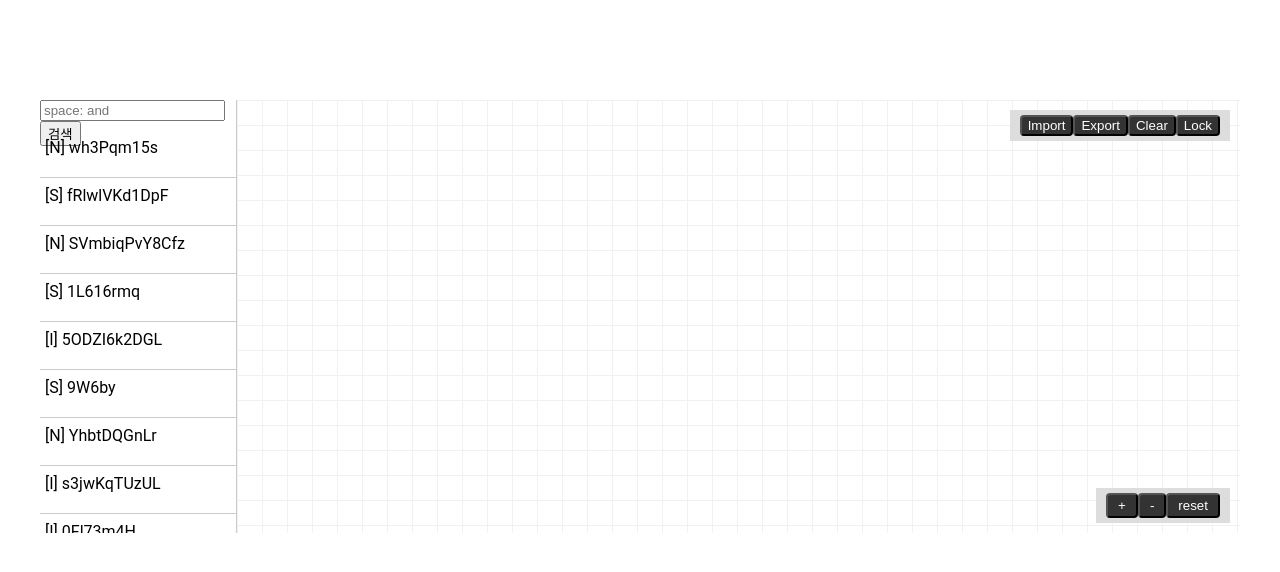
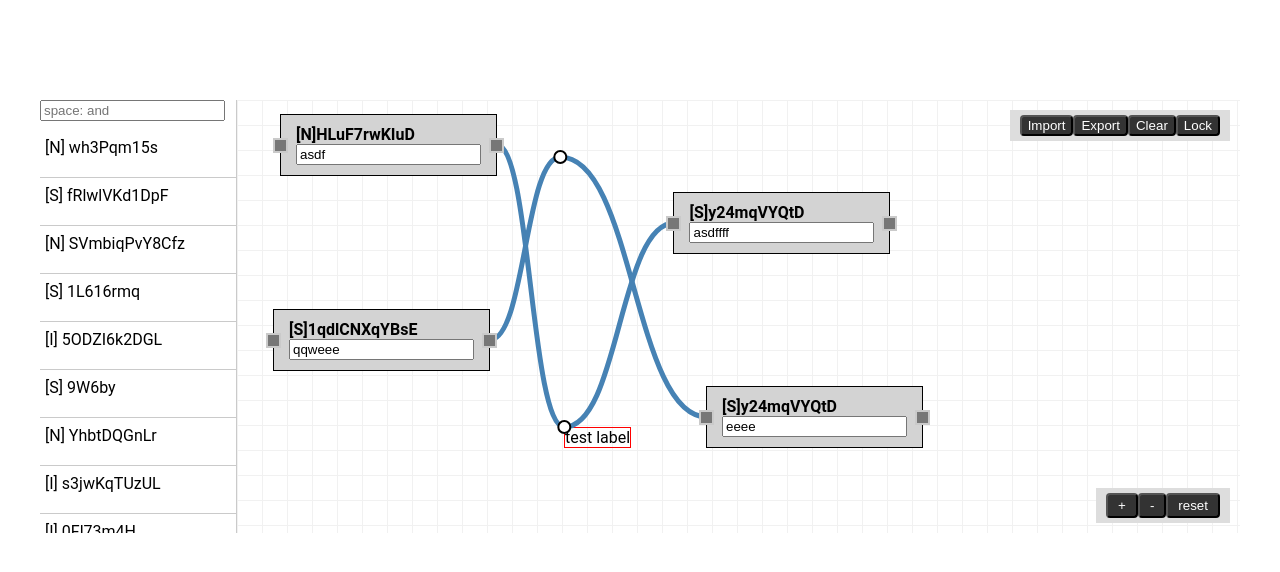
Before and after one commit to ImuruKevol/react-Drawflow, a React (Create React App) app: page / in a window 1280 px wide. Shown: the top 572 px of the page. Built offline with nearby package versions, Linux system fonts and the light colour scheme.

Commit message:
Modify: filter type logic fixed

```diff
--- a/src/App.js
+++ b/src/App.js
@@ -1,77 +1,56 @@
 import React, { useState, useEffect } from 'react';
 import Drawflow from './components/Drawflow/Drawflow';
-import { NODE_CATEGORY } from './common/Enum';
+import { LIST_TYPE, PAGE, RULES, RULES_LIST_TYPE } from './common/Enum';
 import mock from "./components/Drawflow/Mock";
 import './App.css';
 
-// TODO : 시연용 함수 구성. 배포 시에는 하나만 쓰기
 function App() {
-  const [current, setCurrent] = useState(NODE_CATEGORY.FILTER);
-  // original data list
-  const [dataList, setDataList] = useState({
-    [NODE_CATEGORY.FILTER]: null,
-    [NODE_CATEGORY.SINGLE]: null,
-    [NODE_CATEGORY.THRESHOLD]: null,
-  });
-  // cache; cacheing dataList.list
+  // TODO remove
+  const current = window.location.pathname.slice(1).length === 0?RULES.SINGLE:window.location.pathname.slice(1);
+  //* original data list
+  const [dataObj, setDataObj] = useState(null);
+  //* cache; cacheing dataObj.list
   // const [cache, setCache] = useState([]);
   const [canvasData, setCanvasData] = useState(null);
 
   useEffect(() => {
-    getInitData().then(data => {
-      setDataList(data);
+    mock.getFilters(PAGE[current]).then(data => {
+      setDataObj(data);
+      mock.getDummy().then(data => {
+        setCanvasData(data);
+      })
     });
-    mock.getDummy().then(data => {
-      setCanvasData(data);
-    })
   }, []);
 
-  const paging = {
-    [NODE_CATEGORY.FILTER]: 200,
-    [NODE_CATEGORY.SINGLE]: 1000,
-    [NODE_CATEGORY.THRESHOLD]: 1000,
+  const clearCurrent = () => {
+    setDataObj(null);
   }
 
-  const getInitData = async () => {
-    let result = {};
-    result[NODE_CATEGORY.FILTER] = await mock[NODE_CATEGORY.FILTER](paging[NODE_CATEGORY.FILTER]);
-    result[NODE_CATEGORY.SINGLE] = await mock[NODE_CATEGORY.SINGLE](paging[NODE_CATEGORY.SINGLE]);
-    result[NODE_CATEGORY.THRESHOLD] = await mock[NODE_CATEGORY.THRESHOLD](paging[NODE_CATEGORY.THRESHOLD]);
+  const getDataByScroll = async (searchWord = "") => {
+    //* get next data
+    let result = await mock.getFilters(PAGE[current], searchWord);
 
-    return result;
-  }
-
-  const clearCurrent = () => {
-    setDataList({
-      [current]: null,
+    setDataObj({
+      ...dataObj,
+      list: [...dataObj.list, ...result.list],
     });
   }
 
-  const getDataByScroll = async (searchWord = "") => {
-    // get next data
-    let result = await mock[current](paging[current], searchWord);
-
-    setDataList({
-      ...dataList,
-      [current]: {
-        ...dataList[current],
-        list: [...dataList[current].list, ...result.list],
-      }
-    });
-  }
+  const isInfinityScroll = RULES_LIST_TYPE[current] !== LIST_TYPE.FILTER;
 
   return (
     <div className="App">
-      {/* {current === NODE_CATEGORY.RULE && <button onClick={() => {setCurrent(NODE_CATEGORY.FILTER)}}>Fields</button>} */}
-      {/* {current === NODE_CATEGORY.FILTER && <button onClick={() => {setCurrent(NODE_CATEGORY.RULE)}}>Rules</button>} */}
+      {/* {current === LIST_TYPE.RULE && <button onClick={() => {setCurrent(LIST_TYPE.FILTER)}}>Fields</button>} */}
+      {/* {current === LIST_TYPE.FILTER && <button onClick={() => {setCurrent(LIST_TYPE.RULE)}}>Rules</button>} */}
+      {canvasData &&
       <Drawflow
-        type={current}
-        dataObj={dataList[current]}
+        type={RULES_LIST_TYPE[current]}
+        dataObj={dataObj}
         canvasData={canvasData}
         getDataByScroll={getDataByScroll}
         clearCurrent={clearCurrent}
-        infinityScroll={current !== NODE_CATEGORY.FILTER}
-      />
+        infinityScroll={isInfinityScroll}
+      />}
     </div>
   );
 }
--- a/src/common/Enum.js
+++ b/src/common/Enum.js
@@ -1,38 +1,60 @@
+import Nodes from "../components/Drawflow/Nodes";
+
 const CURV = 0.5;
+
+const LIST_TYPE = {
+    FILTER: "filter",
+    RULE: "rule",
+}
+
+const RULES = {
+    SINGLE: "single",
+    THRESHOLD: "threshold",
+    CORRELATION: "correlation",
+}
+
+const RULES_LIST_TYPE = {
+    [RULES.SINGLE]: LIST_TYPE.FILTER,
+    [RULES.THRESHOLD]: LIST_TYPE.FILTER,
+    [RULES.CORRELATION]: LIST_TYPE.RULE,
+}
+
+const nodeList = Object.keys(Nodes);
+console.debug("Node Category List : ", nodeList);
+const NODE_MAPPING = {
+    [LIST_TYPE.FILTER]: "Common",
+    [LIST_TYPE.RULE]: "Round",
+}
+
+const PAGE = {
+    [RULES.SINGLE]: 200,
+    [RULES.THRESHOLD]: 200,
+    [RULES.CORRELATION]: 1000,
+}
 
 const MODAL_TYPE = {
     import: "import",
     common: "common",
-    single: "single",
-    threshold: "threshold",
+    [RULES.SINGLE]: "single",
+    [RULES.THRESHOLD]: "threshold",
+    [RULES.CORRELATION]: "correlation",
 }
 
 const MODAL_LABEL = {
     [MODAL_TYPE.import]: "Import Modal",
     [MODAL_TYPE.common]: "Node Modal",
-    [MODAL_TYPE.single]: "Single Rule Modal",
-    [MODAL_TYPE.threshold]: "Threshold Rule Modal",
-}
-
-const NODE_CATEGORY = {
-    FILTER: "filter",
-    SINGLE: "single",
-    THRESHOLD: "threshold",
-}
-
-/**
- * node type(Common, Round) <-> node category(field, rule) mapping
- */
-const NODE_MAPPING = {
-    [NODE_CATEGORY.FILTER]: "Common",
-    [NODE_CATEGORY.SINGLE]: "Round",
-    [NODE_CATEGORY.THRESHOLD]: "Round",
+    [MODAL_TYPE[RULES.SINGLE]]: "Single Rule Modal",
+    [MODAL_TYPE[RULES.THRESHOLD]]: "Threshold Rule Modal",
+    [MODAL_TYPE[RULES.CORRELATION]]: "Correlation Rule Modal",
 }
 
 export {
     CURV,
+    LIST_TYPE,
+    RULES,
+    RULES_LIST_TYPE,
     MODAL_TYPE,
     MODAL_LABEL,
-    NODE_CATEGORY,
     NODE_MAPPING,
+    PAGE,
 }
--- a/src/components/Drawflow/Drawflow.js
+++ b/src/components/Drawflow/Drawflow.js
@@ -6,10 +6,9 @@ import Connection from "./Connection";
 import DrawflowModal from "./Modal";
 import Nodes from "./Nodes";
 import handler from "./drawflowHandler";
-import { MODAL_TYPE, MODAL_LABEL, NODE_CATEGORY, NODE_MAPPING } from "../../common/Enum";
+import { MODAL_TYPE, MODAL_LABEL, LIST_TYPE, NODE_MAPPING } from "../../common/Enum";
 import "./style/drawflow.css";
 
-let cache = {};
 class Drawflow extends React.Component {
     constructor () {
         super();
@@ -92,10 +91,10 @@ class Drawflow extends React.Component {
     }
 
     getDataByIndex = {
-        [NODE_CATEGORY.FILTER]: (idx) => {
+        [LIST_TYPE.FILTER]: (idx) => {
             return this.props.dataObj.list[idx];
         },
-        [NODE_CATEGORY.RULE]: (idx, type) => {
+        [LIST_TYPE.RULE]: (idx, type) => {
             return this.props.dataObj[type].list[idx];
         },
     }
@@ -548,7 +547,7 @@ class Drawflow extends React.Component {
 
     // TODO : 파일로 분리
     NodeListMenu = {
-        [NODE_CATEGORY.FILTER]: () => {
+        [LIST_TYPE.FILTER]: () => {
             const { dataObj } = this.props;
             if(!dataObj) return;
             const { list } = dataObj;
@@ -558,13 +557,13 @@ class Drawflow extends React.Component {
                 className="drawflow-node-list-wrap"
                 onScroll={this.onScrollNodeList}
             >
-                {list.map((item, idx) => this.NodeListMenuComponent(`[${item.type.slice(0, 1)}] ${item.name}`, NODE_MAPPING[NODE_CATEGORY.FILTER], idx))}
+                {list.map((item, idx) => this.NodeListMenuComponent(`[${item.type.slice(0, 1)}] ${item.name}`, NODE_MAPPING[LIST_TYPE.FILTER], idx))}
             </div>
             );
         },
 
         // TODO : infinity scroll
-        [NODE_CATEGORY.RULE]: () => {
+        [LIST_TYPE.RULE]: () => {
             const { dataObj } = this.props;
             if(!dataObj) return;
             const { single, threshold } = dataObj;
@@ -573,13 +572,13 @@ class Drawflow extends React.Component {
                 <div className="drawflow-node-list-category-wrap">
                     <div className="drawflow-node-list-category">Single</div>
                     <div className="drawflow-node-list-wrap">
-                        {single.list.map((item, idx) => this.NodeListMenuComponent(`${item.name}`, NODE_MAPPING[NODE_CATEGORY.RULE], idx, "single"))}
+                        {single.list.map((item, idx) => this.NodeListMenuComponent(`${item.name}`, NODE_MAPPING[LIST_TYPE.RULE], idx, "single"))}
                     </div>
                 </div>
                 <div className="drawflow-node-list-category-wrap">
                     <div className="drawflow-node-list-category">Threshold</div>
                     <div className="drawflow-node-list-wrap">
-                        {threshold.list.map((item, idx) => this.NodeListMenuComponent(`${item.name}`, NODE_MAPPING[NODE_CATEGORY.RULE], idx, "threshold"))}
+                        {threshold.list.map((item, idx) => this.NodeListMenuComponent(`${item.name}`, NODE_MAPPING[LIST_TYPE.RULE], idx, "threshold"))}
                     </div>
                 </div>
             </>
@@ -592,7 +591,7 @@ class Drawflow extends React.Component {
         this.setState({
             searchWord: e.target.value,
         }, () => {
-            // TODO : NODE_CATEGORY.RULE
+            // TODO : LIST_TYPE.RULE
             // const { searchWord } = this.state;
             // this.props.getDataByScroll(searchWord);
         });
@@ -626,12 +625,6 @@ class Drawflow extends React.Component {
 
 /* Life Cycle Function Start */
     componentDidMount() {
-        // TODO : import data from prev page by id
-        // getDummy().then((data) => {
-        //     cache = Object.assign({}, data);
-        //     this.load(data);
-        //     document.addEventListener("keydown", this.onKeyDown);
-        // });
         if(this.props.canvasData) {
             this.load(this.props.canvasData);
             document.addEventListener("keydown", this.onKeyDown);
@@ -818,7 +811,7 @@ class Drawflow extends React.Component {
                             placeholder="space: and"
                             onChange={this.onChangeSearchWord}
                         />
-                        <button>검색</button>
+                        {this.props.infinityScroll && <button>검색</button>}
                     </div>
                     <div className="drawflow-node-list-flex">
                         {this.NodeListMenu[this.props.type]()}
--- a/src/components/Drawflow/Mock/fields.mock.js
+++ b/src/components/Drawflow/Mock/fields.mock.js
@@ -1,4 +1,4 @@
-import { MODAL_TYPE } from "../../../common/Enum";
+import { MODAL_TYPE, LIST_TYPE } from "../../../common/Enum";
 
 const types = ["String", "Numeric", "IP"];
 const modalType = MODAL_TYPE.common;
@@ -24,7 +24,7 @@ export default async (number, searchWord = "") => {
     let names = makeRandomNames(number, searchWord);
 
     return {
-        type: "field",
+        type: LIST_TYPE.FILTER,
         modalType,
         list: names.reduce((acc, val) => {
             acc.push({
--- a/src/components/Drawflow/Mock/index.js
+++ b/src/components/Drawflow/Mock/index.js
@@ -1,4 +1,4 @@
-import { NODE_CATEGORY } from "../../../common/Enum";
+import { LIST_TYPE, RULES } from "../../../common/Enum";
 import getDummy from "./dummy.mock";
 import getFilters from "./fields.mock";
 import {
@@ -8,7 +8,7 @@ import {
 
 export default {
     getDummy,
-    [NODE_CATEGORY.FILTER]: getFilters,
-    [NODE_CATEGORY.SINGLE]: getSingle,
-    [NODE_CATEGORY.THRESHOLD]: getThreshold,
+    getFilters,
+    getSingle,
+    getThreshold,
 }
--- a/src/components/Drawflow/Mock/rules.mock.js
+++ b/src/components/Drawflow/Mock/rules.mock.js
@@ -7,8 +7,6 @@ import { MODAL_TYPE } from "../../../common/Enum";
  * modal type(node dbl click): user custom
  * addon(optional)
  */
-
-const types = ["Single", "Threshold"];
 
 const isInludeAndSearch = (searchWord, target) => {
     const arr = searchWord.toLowerCase().split(" ").filter(item => item.length > 0);
```
